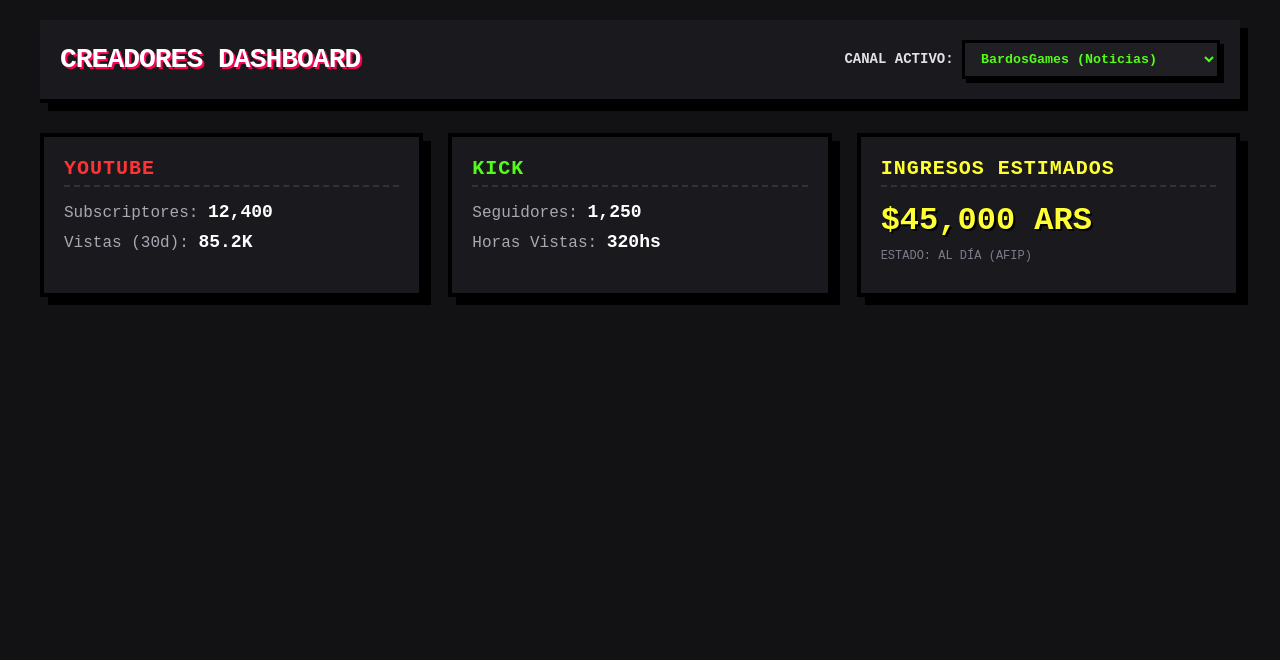
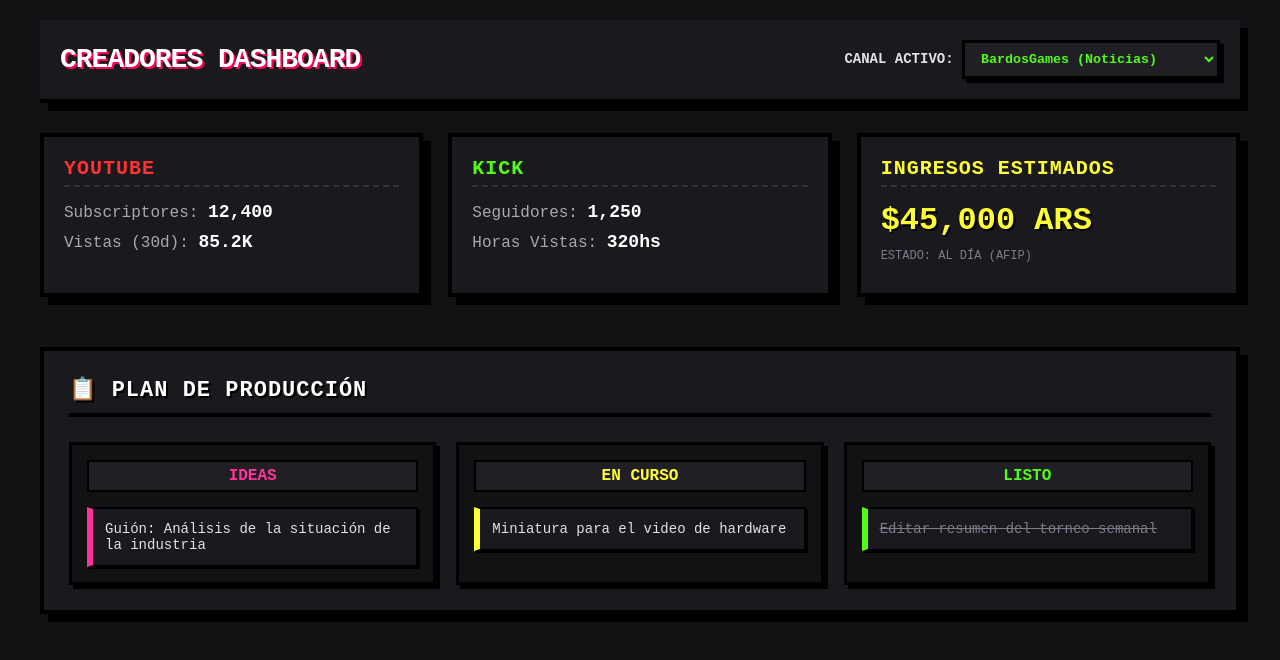
Before and after one commit to SantiagoDelgado777/creadores-dashboard, a React (Vite) app: page / in a window 1280 px wide. Shown: the top 660 px of the page. Built offline with nearby package versions, Linux system fonts and the light colour scheme.

Commit message:
feat: agregar tablero kanban de produccion con estilo de comic

```diff
--- a/src/App.jsx
+++ b/src/App.jsx
@@ -1,26 +1,33 @@
 import { useState } from 'react'
 
 function App() {
-  // Datos simulados (Mock Data)
+  // Datos simulados (Mock Data) ampliados con tareas para la agenda
   const datosCanales = {
     bardosgames: {
       nombre: "BardosGames (Noticias)",
       youtube: { subs: "12,400", vistas: "85.2K" },
       kick: { followers: "1,250", horas: "320hs" },
-      ingresos: "$45,000 ARS"
+      ingresos: "$45,000 ARS",
+      tareas: [
+        { id: 1, titulo: "Guión: Análisis de la situación de la industria", estado: "idea" },
+        { id: 2, titulo: "Miniatura para el video de hardware", estado: "progreso" },
+        { id: 3, titulo: "Editar resumen del torneo semanal", estado: "listo" }
+      ]
     },
     "santiago-dev": {
       nombre: "Santiago Delgado (Devlogs)",
       youtube: { subs: "3,150", vistas: "18.4K" },
       kick: { followers: "420", horas: "85hs" },
-      ingresos: "$12,500 ARS"
+      ingresos: "$12,500 ARS",
+      tareas: [
+        { id: 1, titulo: "Devlog #5: Optimizando el rendimiento en Linux", estado: "idea" },
+        { id: 2, titulo: "Grabar voces con el SM58 y Reaper", estado: "progreso" },
+        { id: 3, titulo: "Corregir bug de colisiones en las paredes", estado: "listo" }
+      ]
     }
   }
 
-  // Estado para saber qué canal mirar
   const [canalActivo, setCanalActivo] = useState('bardosgames')
-
-  // Variable de apoyo
   const canalInfo = datosCanales[canalActivo]
 
   return (
@@ -42,43 +49,70 @@
         </div>
       </header>
 
-      {/* CONTENIDO DEL DASHBOARD */}
+      {/* CONTENIDO DEL DASHBOARD: MÉTRICAS */}
       <main className="dashboard-grid">
-
-        {/* CARD YOUTUBE */}
         <div className="metric-card youtube-card">
-          <div className="card-header">
-            <h2>YOUTUBE</h2>
-          </div>
+          <div className="card-header"><h2>YOUTUBE</h2></div>
           <div className="card-body">
             <p>Subscriptores: <strong>{canalInfo.youtube.subs}</strong></p>
             <p>Vistas (30d): <strong>{canalInfo.youtube.vistas}</strong></p>
           </div>
         </div>
 
-        {/* CARD KICK */}
         <div className="metric-card kick-card">
-          <div className="card-header">
-            <h2>KICK</h2>
-          </div>
+          <div className="card-header"><h2>KICK</h2></div>
           <div className="card-body">
             <p>Seguidores: <strong>{canalInfo.kick.followers}</strong></p>
             <p>Horas Vistas: <strong>{canalInfo.kick.horas}</strong></p>
           </div>
         </div>
 
-        {/* CARD INGRESOS */}
         <div className="metric-card ingresos-card">
-          <div className="card-header">
-            <h2>INGRESOS ESTIMADOS</h2>
-          </div>
+          <div className="card-header"><h2>INGRESOS ESTIMADOS</h2></div>
           <div className="card-body">
             <h3 className="monto-ingresos">{canalInfo.ingresos}</h3>
             <p className="status-pago">Estado: Al día (AFIP)</p>
           </div>
         </div>
+      </main>
 
-      </main>
+      {/* SECCIÓN 2: PLANIFICADOR DE CONTENIDO (AGENDA) */}
+      <section className="agenda-section">
+        <h2 className="agenda-titulo">📋 PLAN DE PRODUCCIÓN</h2>
+
+        <div className="kanban-board">
+          {/* Columna: IDEAS */}
+          <div className="kanban-column column-ideas">
+            <h3>IDEAS</h3>
+            <div className="kanban-cards-container">
+              {canalInfo.tareas.filter(t => t.estado === 'idea').map(tarea => (
+                <div key={tarea.id} className="agenda-card">{tarea.titulo}</div>
+              ))}
+            </div>
+          </div>
+
+          {/* Columna: EN PROGRESO */}
+          <div className="kanban-column column-progreso">
+            <h3>EN CURSO</h3>
+            <div className="kanban-cards-container">
+              {canalInfo.tareas.filter(t => t.estado === 'progreso').map(tarea => (
+                <div key={tarea.id} className="agenda-card">{tarea.titulo}</div>
+              ))}
+            </div>
+          </div>
+
+          {/* Columna: LISTO */}
+          <div className="kanban-column column-listo">
+            <h3>LISTO</h3>
+            <div className="kanban-cards-container">
+              {canalInfo.tareas.filter(t => t.estado === 'listo').map(tarea => (
+                <div key={tarea.id} className="agenda-card">{tarea.titulo}</div>
+              ))}
+            </div>
+          </div>
+        </div>
+      </section>
+
     </div>
   )
 }
--- a/src/style.css
+++ b/src/style.css
@@ -1,4 +1,4 @@
-/* Configuración de base y fuentes genéricas */
+/* --- LO QUE YA TENÍAS (MÉTRICAS Y HEADER) --- */
 :root {
   background-color: #121214;
   color: #e1e1e6;
@@ -10,13 +10,11 @@
   padding: 20px;
 }
 
-/* Contenedor principal */
 .dashboard-container {
   max-width: 1200px;
   margin: 0 auto;
 }
 
-/* Encabezado */
 .dashboard-header {
   display: flex;
   justify-content: space-between;
@@ -26,7 +24,7 @@
   margin-bottom: 30px;
   background: #1a1a1e;
   padding: 20px;
-  box-shadow: 8px 8px 0px #000; /* Sombra dura estilo comic */
+  box-shadow: 8px 8px 0px #000;
 }
 
 .logo-titulo {
@@ -38,7 +36,6 @@
   margin: 0;
 }
 
-/* Selector de canal custom */
 .selector-box label {
   font-weight: bold;
   text-transform: uppercase;
@@ -47,7 +44,7 @@
 
 .comic-select {
   background: #202024;
-  color: #53FC18; /* Verde neón */
+  color: #53FC18;
   border: 3px solid #000;
   padding: 8px 12px;
   font-weight: bold;
@@ -56,18 +53,16 @@
   box-shadow: 4px 4px 0px #000;
 }
 
-/* La Grilla de Tarjetas (Alineación horizontal) */
 .dashboard-grid {
   display: grid;
   grid-template-columns: repeat(auto-fit, minmax(300px, 1fr));
   gap: 25px;
 }
 
-/* Estilo general de las Tarjetas de Métricas */
 .metric-card {
   background: #1a1a1e;
   border: 4px solid #000;
-  box-shadow: 8px 8px 0px #000; /* Sombra dura negra */
+  box-shadow: 8px 8px 0px #000;
   padding: 20px;
   position: relative;
   transition: transform 0.1s ease;
@@ -78,7 +73,6 @@
   box-shadow: 10px 10px 0px #000;
 }
 
-/* Cabeceras de las tarjetas */
 .card-header h2 {
   margin: 0 0 15px 0;
   font-size: 20px;
@@ -87,20 +81,10 @@
   padding-bottom: 5px;
 }
 
-/* Colores específicos de marca */
-.youtube-card .card-header h2 {
-  color: #ff3333; /* Rojo YouTube */
-}
+.youtube-card .card-header h2 { color: #ff3333; }
+.kick-card .card-header h2 { color: #53FC18; }
+.ingresos-card .card-header h2 { color: #ffff33; }
 
-.kick-card .card-header h2 {
-  color: #53FC18; /* Verde Kick */
-}
-
-.ingresos-card .card-header h2 {
-  color: #ffff33; /* Amarillo Dinero */
-}
-
-/* Cuerpo de las tarjetas */
 .card-body p {
   font-size: 16px;
   margin: 10px 0;
@@ -112,7 +96,6 @@
   font-size: 18px;
 }
 
-/* Estilo para el monto de ingresos */
 .monto-ingresos {
   font-size: 32px;
   margin: 10px 0;
@@ -125,3 +108,78 @@
   color: #7c7c8a !important;
   text-transform: uppercase;
 }
+
+/* --- EL NUEVO BLOQUE QUE AGREGAMOS PARA EL KANBAN --- */
+.agenda-section {
+  margin-top: 50px;
+  background: #1a1a1e;
+  border: 4px solid #000;
+  box-shadow: 8px 8px 0px #000;
+  padding: 25px;
+}
+
+.agenda-titulo {
+  font-size: 22px;
+  margin-top: 0;
+  margin-bottom: 25px;
+  letter-spacing: 1px;
+  text-shadow: 2px 2px 0px #000;
+  color: #fff;
+  border-bottom: 4px solid #000;
+  padding-bottom: 10px;
+}
+
+.kanban-board {
+  display: flex;
+  gap: 20px;
+  flex-wrap: wrap;
+}
+
+.kanban-column {
+  flex: 1;
+  min-width: 250px;
+  background: #121214;
+  border: 3px solid #000;
+  padding: 15px;
+  box-shadow: 4px 4px 0px #000;
+}
+
+.kanban-column h3 {
+  margin-top: 0;
+  margin-bottom: 15px;
+  font-size: 16px;
+  text-align: center;
+  padding: 5px;
+  border: 2px solid #000;
+  background: #202024;
+}
+
+.column-ideas h3 { color: #ff3399; }
+.column-progreso h3 { color: #ffff33; }
+.column-listo h3 { color: #53FC18; }
+
+.kanban-cards-container {
+  display: flex;
+  flex-direction: column;
+  gap: 12px;
+}
+
+.agenda-card {
+  background: #1a1a1e;
+  border: 2px solid #000;
+  padding: 12px;
+  font-size: 14px;
+  color: #e1e1e6;
+  border-left: 6px solid #ff3399;
+  box-shadow: 2px 2px 0px #000;
+}
+
+.column-progreso .agenda-card {
+  border-left-color: #ffff33;
+}
+
+.column-listo .agenda-card {
+  border-left-color: #53FC18;
+  text-decoration: line-through;
+  color: #7c7c8a;
+}
```
